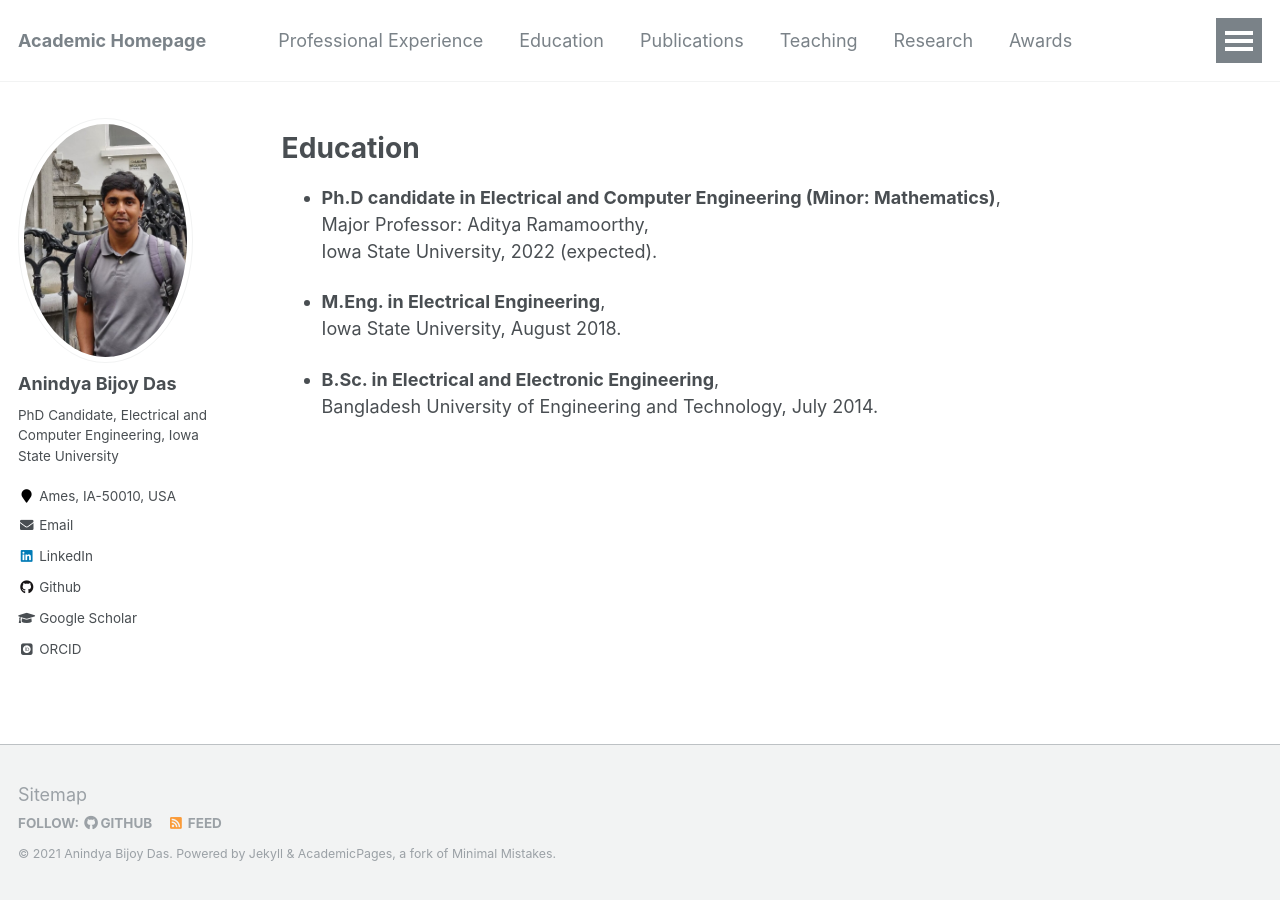
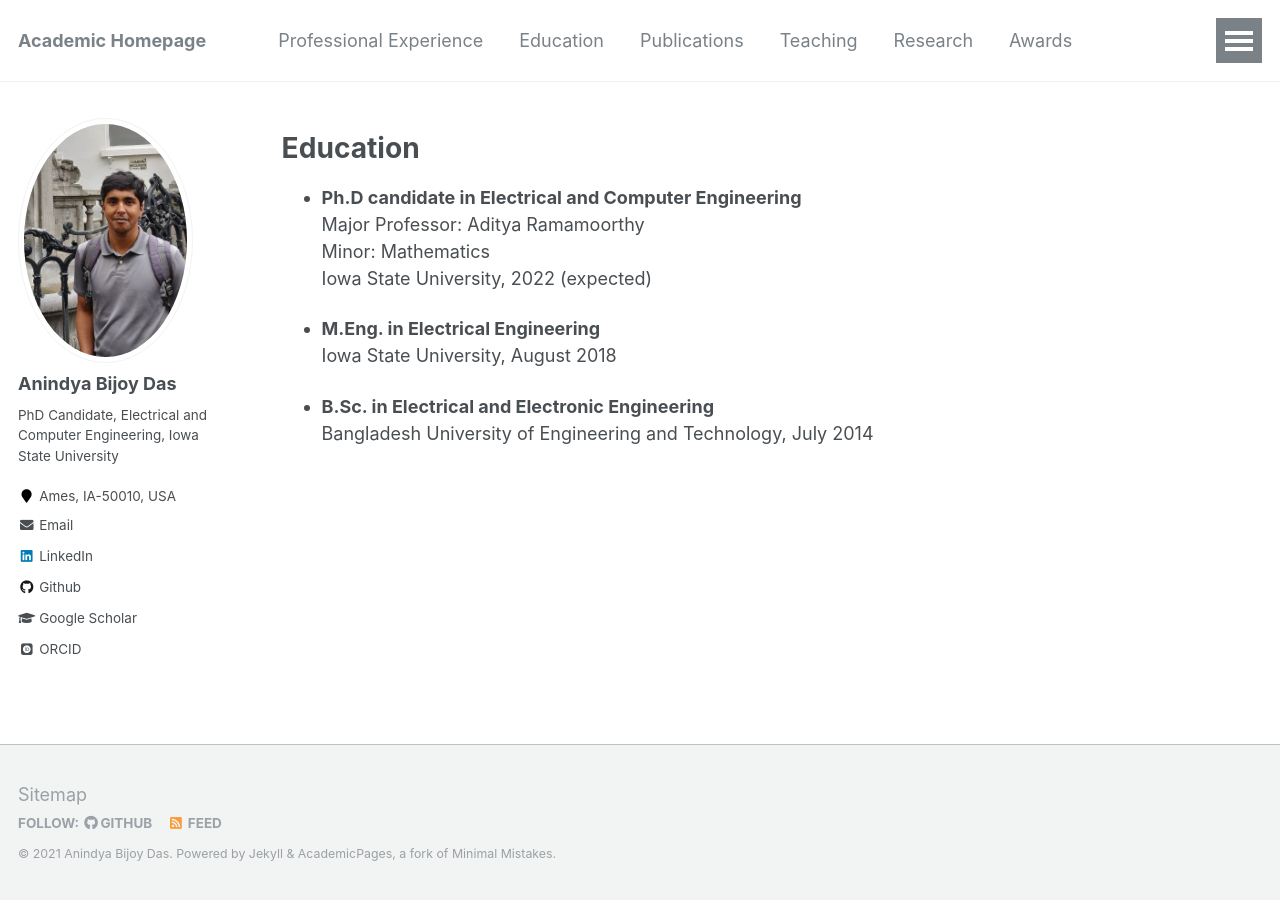
Before and after one commit to anindyabijoydas/portfolio, a Jekyll site: the page built from _pages/education.md, in a window 1280 px wide. Built offline with Jekyll 4.4.1, drawn with Linux system fonts in a browser that asks for light colours; some web fonts are replaced.

```diff
--- a/_pages/education.md
+++ b/_pages/education.md
@@ -9,8 +9,8 @@ redirect_from:
 
 Education
 ======
-* **Ph.D candidate in Electrical and Computer Engineering (Minor: Mathematics)**, <br /> Major Professor: Aditya Ramamoorthy, <br /> Iowa State University, 2022 (expected).
+* **Ph.D candidate in Electrical and Computer Engineering** <br /> Major Professor: Aditya Ramamoorthy <br /> Minor: Mathematics <br /> Iowa State University, 2022 (expected)
 
-* **M.Eng. in Electrical Engineering**, <br /> Iowa State University, August 2018.
+* **M.Eng. in Electrical Engineering** <br /> Iowa State University, August 2018
 
-* **B.Sc. in Electrical and Electronic Engineering**, <br /> Bangladesh University of Engineering and Technology, July 2014.
+* **B.Sc. in Electrical and Electronic Engineering** <br /> Bangladesh University of Engineering and Technology, July 2014
```
